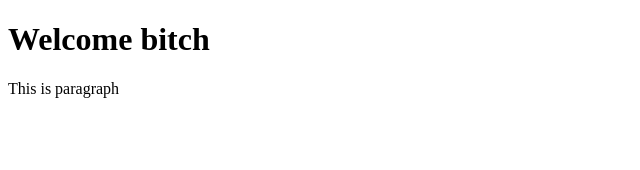
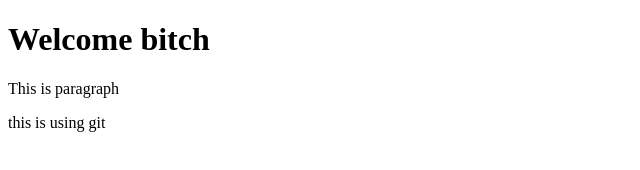
Before and after one commit to rkSingh37/testing, a plain HTML site: page index.html in a window 1280 px wide. Shown: the whole page, without its empty margins (0-640 px from the left). Drawn offline with Linux system fonts and the light colour scheme.

Commit message:
commit four

```diff
--- a/index.html
+++ b/index.html
@@ -6,6 +6,7 @@
 <body>
 	<h1> Welcome bitch</h1>
 	<p>This is paragraph</p>
+	<p> this is using git</p>
 
 </body>
 </html>
```
